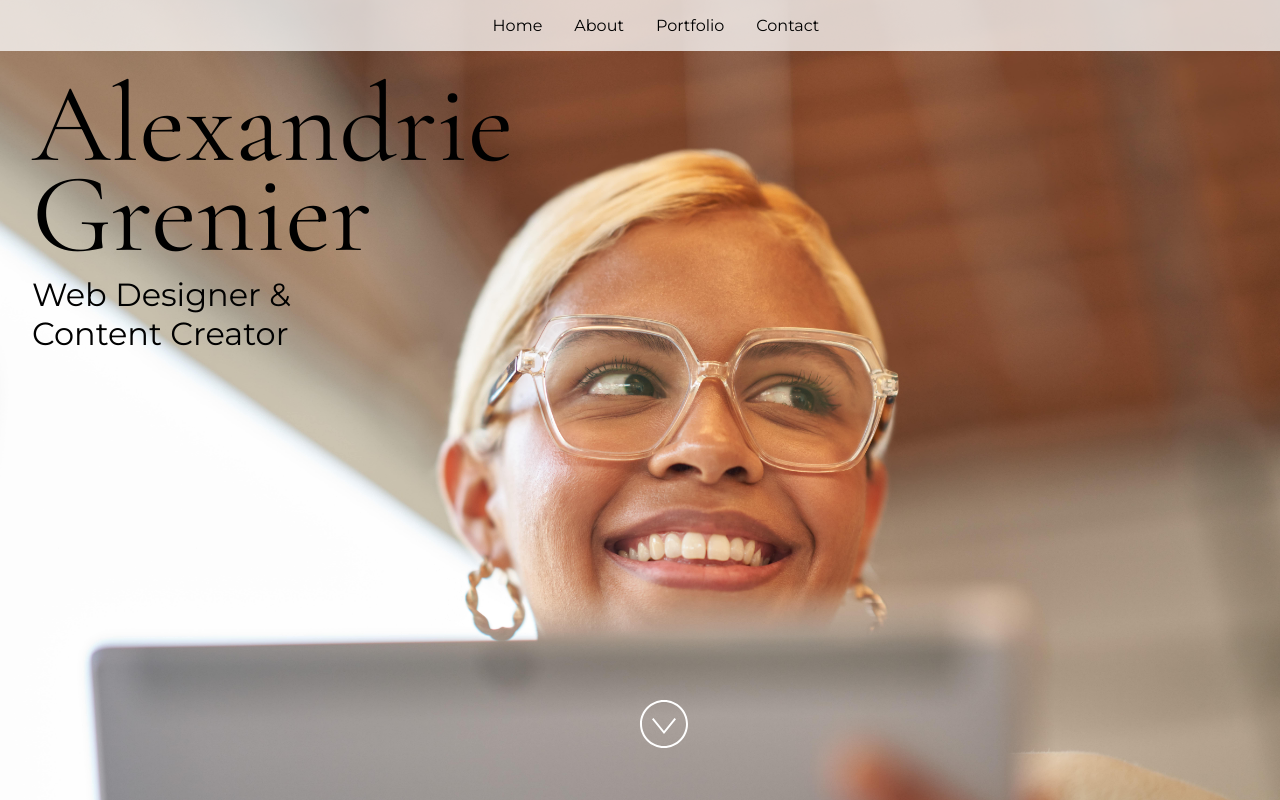
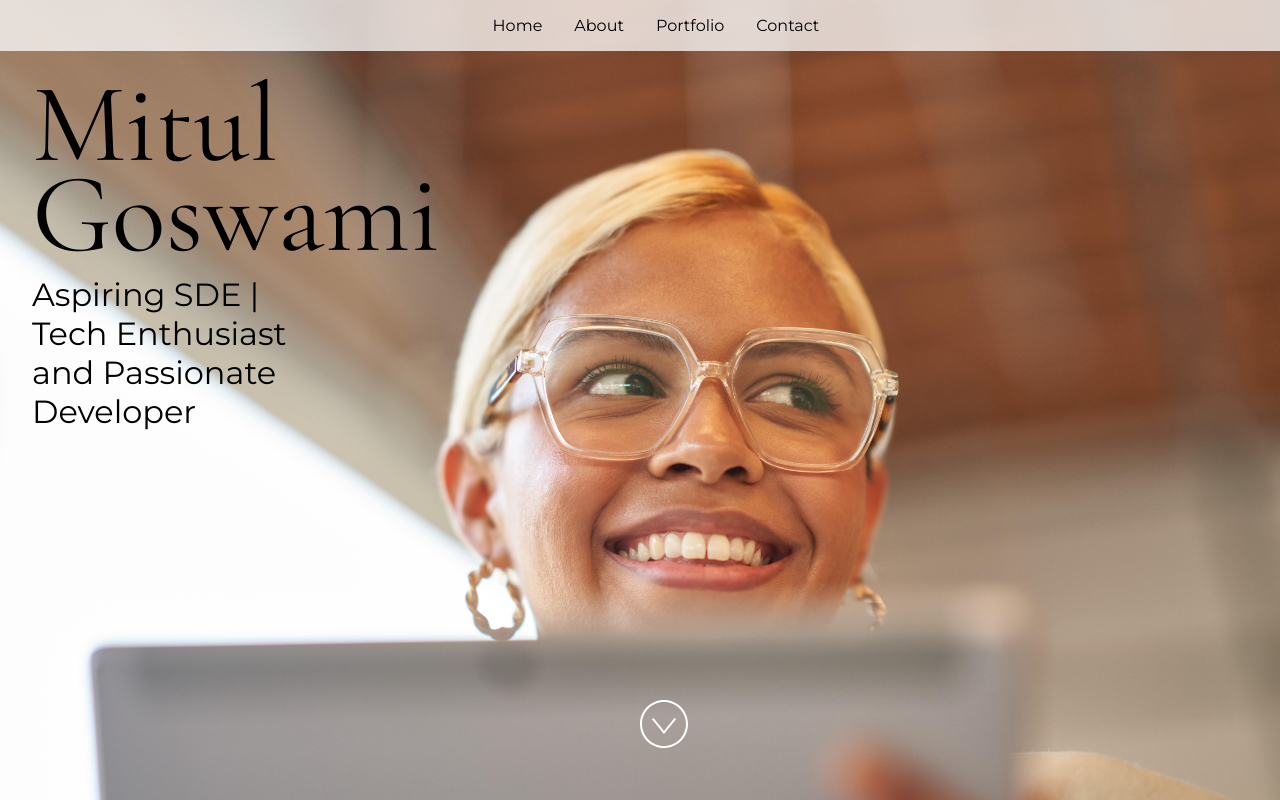
Before and after one commit to mitul-goswami/Portfolio-Website-MLSA, a React (Vite) app: page / in a window 1280 px wide. Built offline with nearby package versions, Linux system fonts and the light colour scheme.

Commit message:
Update App.jsx

```diff
--- a/src/App.jsx
+++ b/src/App.jsx
@@ -24,15 +24,15 @@ import "./styles.css";
  * If you don't have one of the social sites listed, leave it as an empty string.
  */
 const siteProps = {
-  name: "Alexandrie Grenier",
-  title: "Web Designer & Content Creator",
-  email: "alex@example.com",
-  gitHub: "microsoft",
-  instagram: "microsoft",
-  linkedIn: "satyanadella",
-  medium: "",
-  twitter: "microsoft",
-  youTube: "Code",
+  name: "Mitul Goswami",
+  title: "Aspiring SDE | Tech Enthusiast and Passionate Developer ",
+  email: "mitulgoswami1212@gmail.com",
+  gitHub: "https://github.com/mitul-goswami",
+  instagram: "https://instagram.com/mitul__95__?igshid=ZDc4ODBmNjlmNQ==",
+  linkedIn: "https://www.linkedin.com/in/mitul-goswami-a6114b230/",
+  medium: "https://medium.com/@mitulgoswami1212",
+  twitter: "",
+  youTube: "",
 };
 
 const primaryColor = "#4E567E";
```
